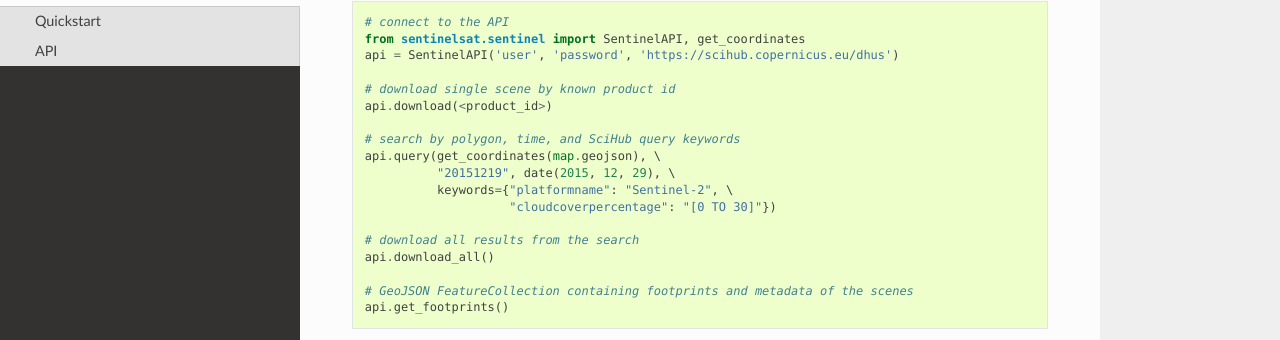
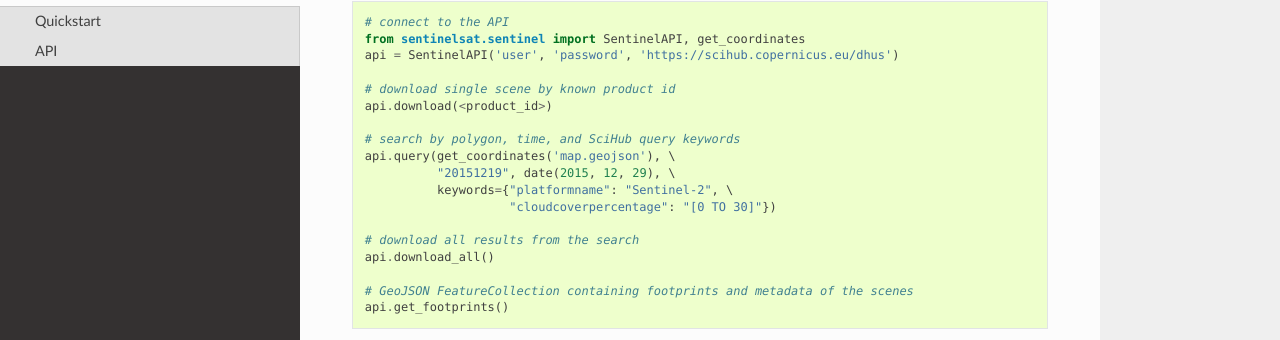
Before and after one commit to sentinelsat/sentinelsat, a Sphinx documentation site: the page built from docs/api.rst, in a window 1280 px wide and 961 px high. Shown: the part 215-555 px from the top of the window. Built offline with Sphinx 7.4.7 and the Read the Docs theme 2.0.0, drawn with Linux system fonts in a browser that asks for light colours.

```diff
--- a/docs/api.rst
+++ b/docs/api.rst
@@ -16,7 +16,7 @@ Quickstart
   api.download(<product_id>)
 
   # search by polygon, time, and SciHub query keywords
-  api.query(get_coordinates(map.geojson), \
+  api.query(get_coordinates('map.geojson'), \
             "20151219", date(2015, 12, 29), \
             keywords={"platformname": "Sentinel-2", \
                       "cloudcoverpercentage": "[0 TO 30]"})
```
